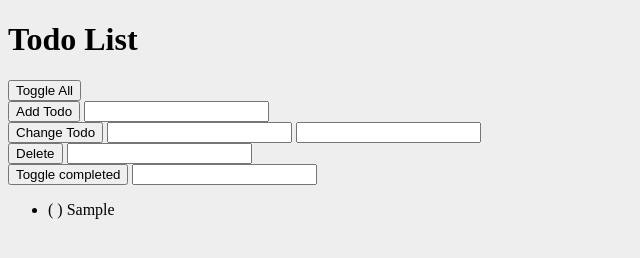
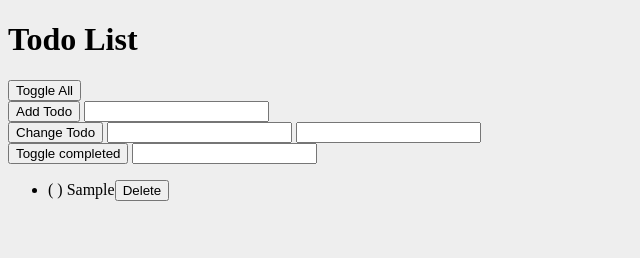
Before and after one commit to seppar93/toDoApp, a plain HTML site: page index.html in a window 1280 px wide. Both pictures are taken after typing "Sample" into the empty fields and a click on the button "Add Todo". Shown: the whole page, without its empty margins (0-640 px from the left). Drawn offline with Linux system fonts and the light colour scheme.

Commit message:
removed delete button

```diff
--- a/index.html
+++ b/index.html
@@ -9,28 +9,28 @@
     <h1>Todo List</h1>
     <!-- <button type="button" id="displayTodoButtons">Display Todos</button> -->
     <!-- <button type="button" id="buttonToggale">toggle All</button> -->
-    <div class="">
+    <div>
       <!-- <button onclick="handlers.displayTodos()">Display Todos</button> -->
       <button onclick="handlers.toggleAll()">Toggle All</button>
 
     </div>
-    <div class="">
+    <div>
       <button type="button" onclick="handlers.addTodo()">Add Todo</button>
       <input type="text" id="AddTodoTextInput">
 
     </div>
-    <div class="">
+    <div>
       <button type="button" onclick="handlers.changeTodo()">Change Todo</button>
       <input id="changeTodoPostionInput" type="number" name="" value="">
       <input id="changeTodoTextInput" type="text" name="" value="">
     </div>
 
-    <div class="">
+    <!-- <div> replaced with event listner
       <button type="button" onclick="handlers.deleteTodo()"> Delete</button>
       <input type="number" id="deleteTodoPostionInput" value="">
-    </div>
+    </div> -->
 
-    <div class="">
+    <div>
       <button type="button" onclick="handlers.toggleCompleted()" > Toggle completed</button>
       <input id="toggleCompletedPostionInput" type="number">
 
--- a/toDo.js
+++ b/toDo.js
@@ -94,10 +94,11 @@ let handlers = {
     changeTodoTextInput.value = "";
     view.displayTodos();
   },
-  deleteTodo: function() {
-    let deleteTodoPostionInput = document.getElementById("deleteTodoPostionInput");
-    todoList.deleteTodo(deleteTodoPostionInput.valueAsNumber);
-    deleteTodoPostionInput.value = "";
+  deleteTodo: function(postion) {
+    // let deleteTodoPostionInput = document.getElementById("deleteTodoPostionInput");
+    // todoList.deleteTodo(deleteTodoPostionInput.valueAsNumber);
+    todoList.deleteTodo(postion);
+    // deleteTodoPostionInput.value = "";
     view.displayTodos();
   },
   toggleCompleted: function() {
@@ -129,16 +130,33 @@ let view = {
         todoTextWithCompletion = `( ) ${todo.todoText}`;
       }
 
+      todoLi.id = i;
+
       // todoLi.textContent = todoList.todos[i].todoText;
       todoLi.textContent = todoTextWithCompletion;
+      todoLi.appendChild(this.createDeleteButton());
       todosUl.appendChild(todoLi);
     }
+  },
+  createDeleteButton: function() {
+    let deleteButton = document.createElement("button");
+    deleteButton.textContent = "Delete";
+    deleteButton.className = "deleteButton";
+    return deleteButton;
+  },
+  setUpEventListeners: function() {
+    let todosUl = document.querySelector("ul");
+    todosUl.addEventListener("click", function(event){
+      // console.log(event.target.parentNode.id); to see if it logs delets
+      let elementClicked = event.target;
+      // cheack if element clicked is a delete button
+      if (elementClicked.className === "deleteButton"){
+        handlers.deleteTodo(parseInt(elementClicked.parentNode.id));
+      }
+    });
   }
 };
-
-
-
-
+view.setUpEventListeners();
 
 
 
```
